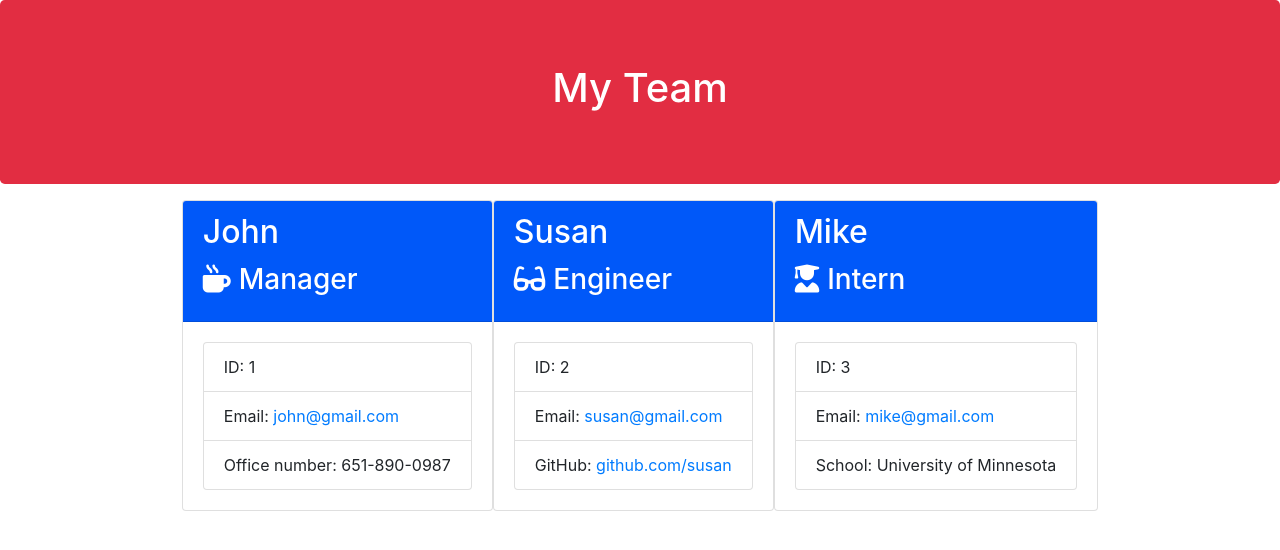
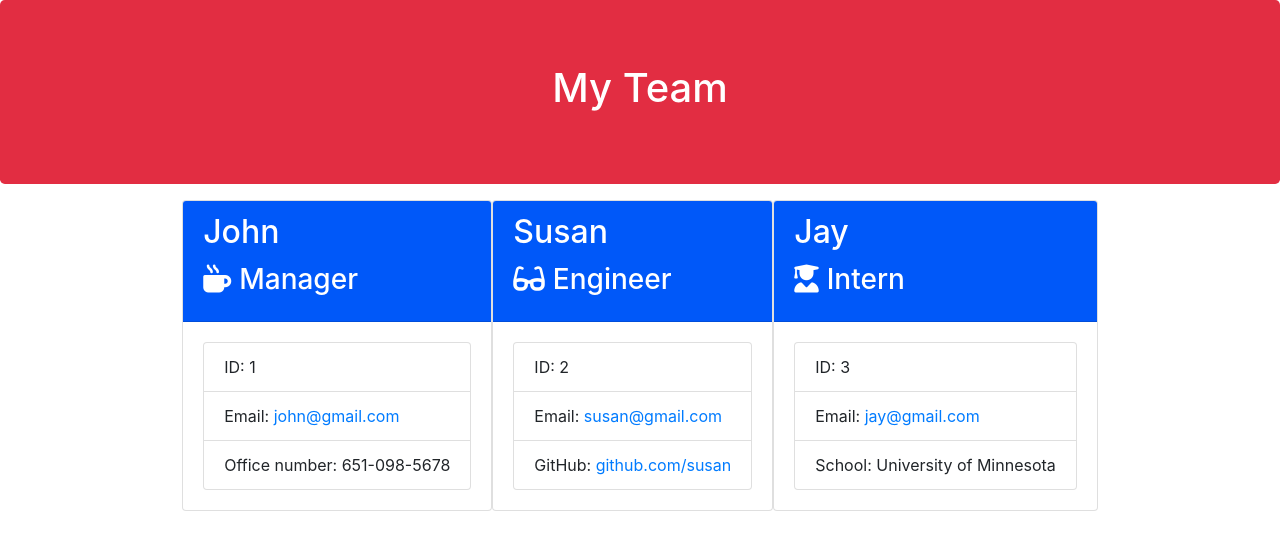
Before and after one commit to cmabdulkadir/Team_Profile_Generator, a website: page output/team.html in a window 1280 px wide. Drawn offline with nearby package versions, Linux system fonts and the light colour scheme.

```diff
--- a/output/team.html
+++ b/output/team.html
@@ -34,7 +34,7 @@
             <ul class="list-group">
                 <li class="list-group-item">ID: 1</li>
                 <li class="list-group-item">Email: <a href="mailto:john@gmail.com">john@gmail.com</a></li>
-                <li class="list-group-item">Office number: 651-890-0987</li>
+                <li class="list-group-item">Office number: 651-098-5678</li>
             </ul>
         </div>
     </div>
@@ -55,13 +55,13 @@
 
         <div class="card employee-card">
     <div class="card-header">
-        <h2 class="card-title">Mike</h2>
+        <h2 class="card-title">Jay</h2>
         <h3 class="card-title"><i class="fas fa-user-graduate mr-2"></i>Intern</h3>
     </div>
     <div class="card-body">
         <ul class="list-group">
             <li class="list-group-item">ID: 3</li>
-            <li class="list-group-item">Email: <a href="mailto:mike@gmail.com">mike@gmail.com</a></li>
+            <li class="list-group-item">Email: <a href="mailto:jay@gmail.com">jay@gmail.com</a></li>
             <li class="list-group-item">School: University of Minnesota</li>
         </ul>
     </div>
```
Also changed, not shown: README.md.
